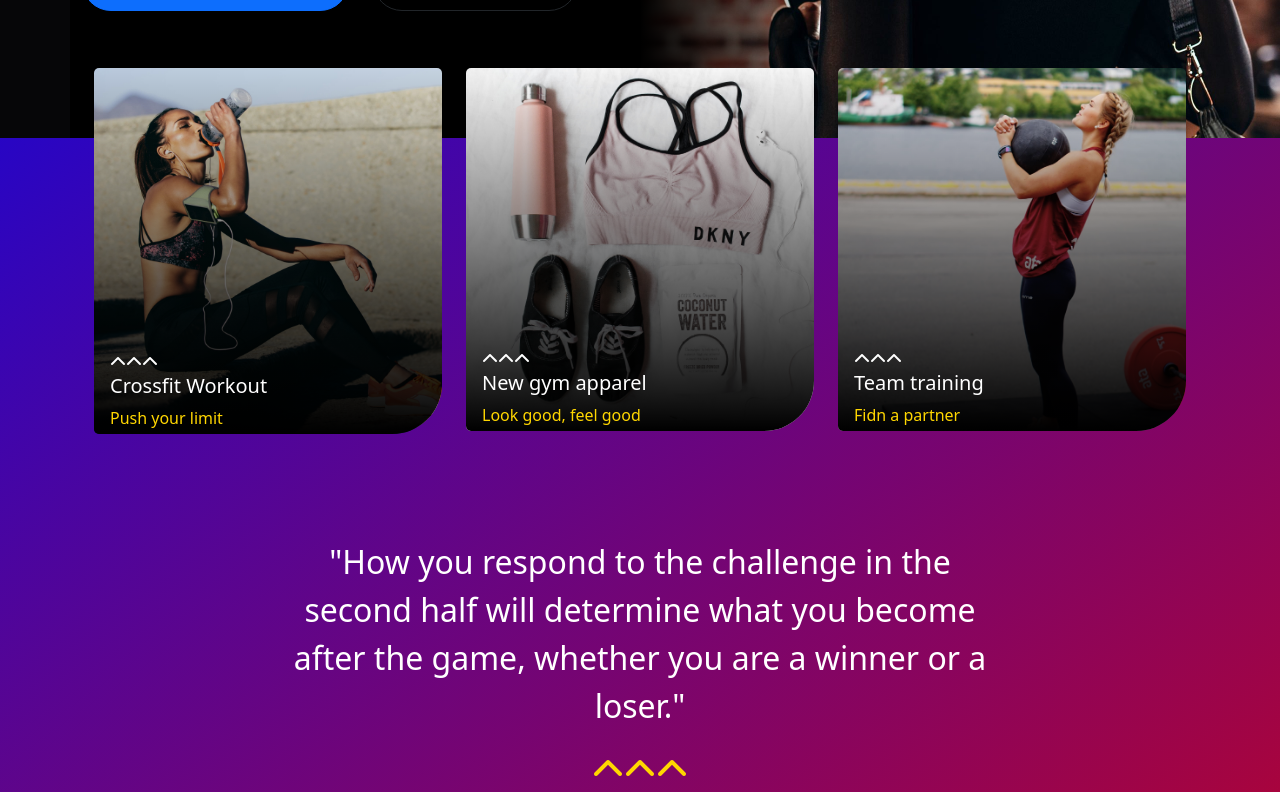
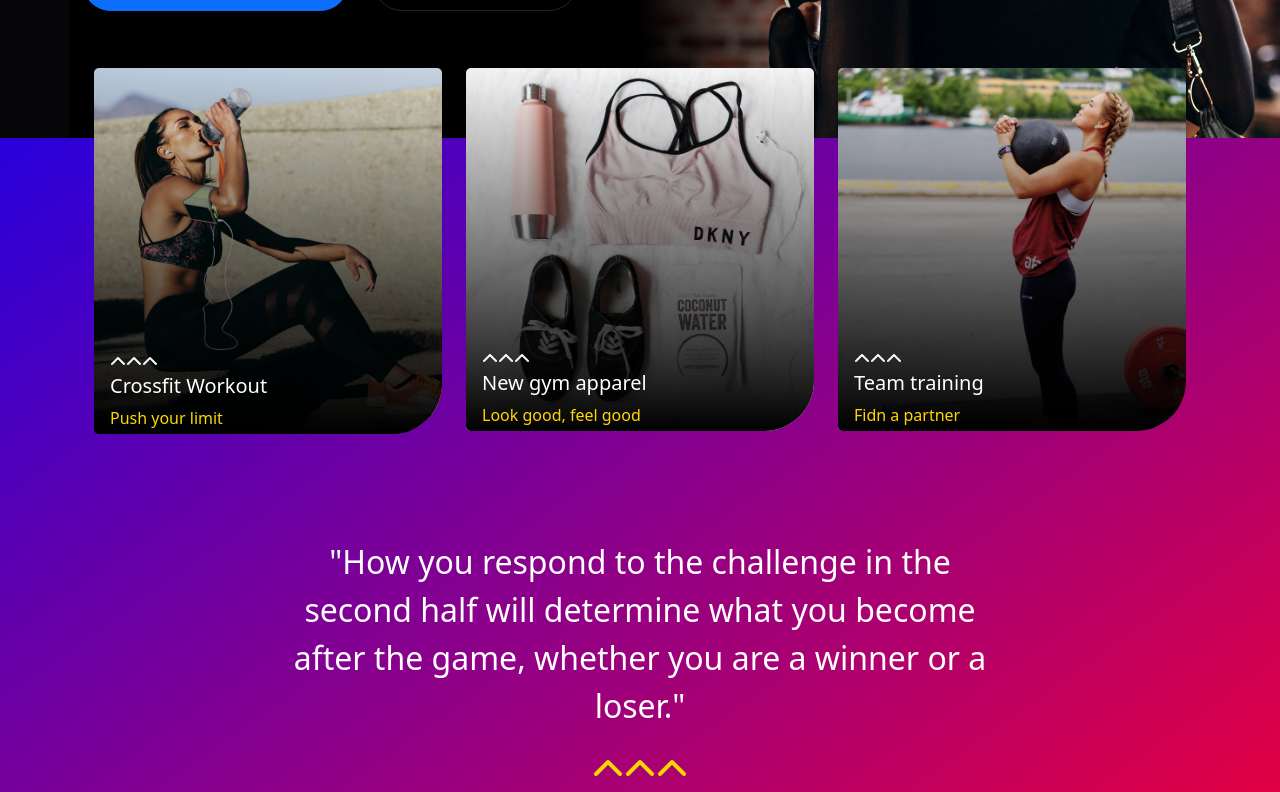
Before and after one commit to LucaBonifazio/proj-html-vuejs, a Vue app: page / in a window 1280 px wide. Shown: the part 420-1212 px from the top of the page. Built offline with nearby package versions, Linux system fonts and the light colour scheme.

Commit message:
fix color section 2

```diff
--- a/src/components/SectionPage2.vue
+++ b/src/components/SectionPage2.vue
@@ -99,7 +99,7 @@
 <style scoped lang="scss">
   .choise_sect {
     position: relative;
-    background-image: linear-gradient(to bottom right, #2805c4, #bc0428);
+    background-image: linear-gradient(to bottom right, #2800db, #ff002b);
     padding-bottom: 8rem;
   }
 
```
